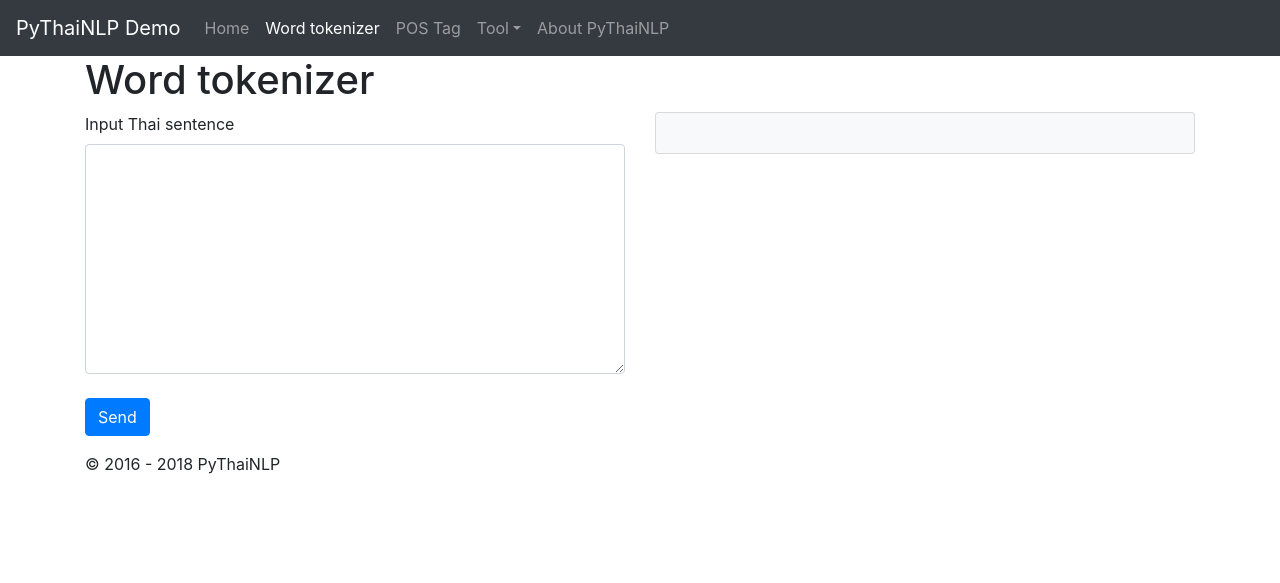
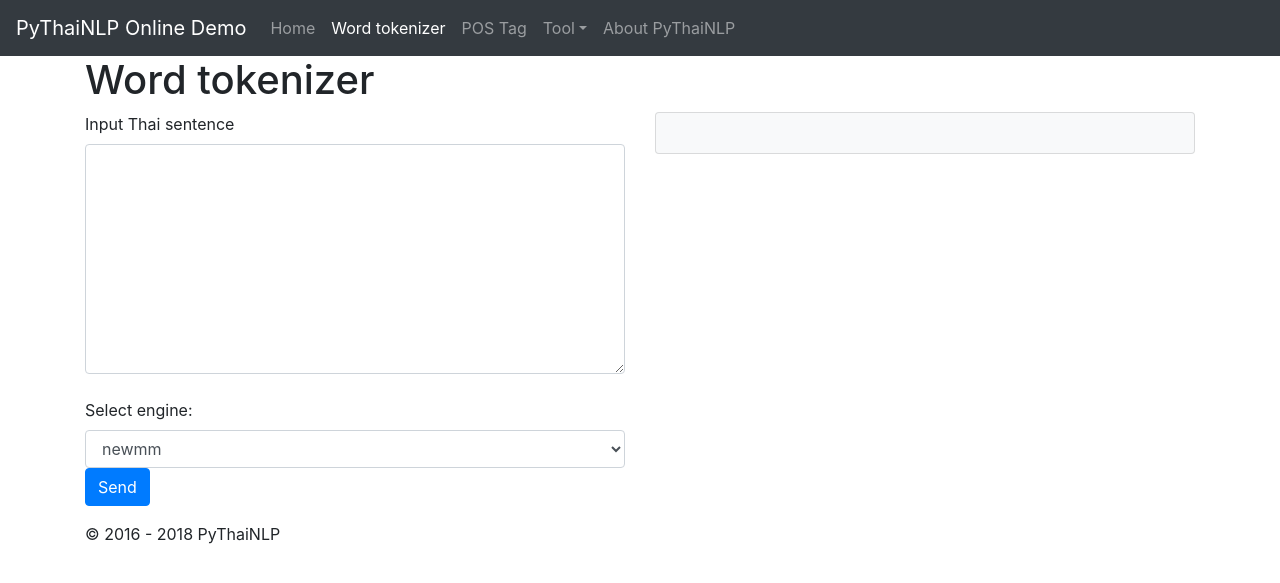
Before and after one commit to PyThaiNLP/pythainlp-webdemo, a Flask app: page /word_tokenizer in a window 1280 px wide. Shown: the top 583 px of the page. Run offline with Flask 2, Linux system fonts and the light colour scheme; some libraries are stand-ins or nearby versions.

Commit message:
save word tokenizer engine

```diff
--- a/main.py
+++ b/main.py
@@ -46,7 +46,8 @@ def about_web():
 @app.route('/api/word_tokenizer', methods=["GET"])
 def word_tokenizer_api():
 	sent = request.args.get('sent', 0, type=str)
-	txt='|'.join(word_tokenize(sent)).replace('|<|br|>|','<br>')
+	engine = request.args.get('engine', 0, type=str)
+	txt='|'.join(word_tokenize(sent,engine)).replace('|<|br|>|','<br>')
 	return jsonify(result=txt)
 
 @app.route('/api/tcc', methods=["GET"])
--- a/templates/about.html
+++ b/templates/about.html
@@ -1,7 +1,10 @@
 {% extends "templates.html" %}
 {% block body %}
  <div class="container">
-	<h1>Hello</h1>
+	<h1>About PyThaiNLP</h1>
+	<br><pre>PyThaiNLP is a python module similar to nltk , but it's working primarily on Thai language instead of English.
+It supports both Python 2.7 and Python 3.</pre>
+<p>GitHub : <a href="https://github.com/PyThaiNLP/pythainlp/">https://github.com/PyThaiNLP/pythainlp</a>
 </div>
 {% endblock %}
 {% block runjs %}
--- a/templates/templates.html
+++ b/templates/templates.html
@@ -13,7 +13,7 @@
 
   <body>
     <nav class="navbar navbar-expand-md navbar-dark fixed-top bg-dark">
-      <a class="navbar-brand" href="#">PyThaiNLP Demo</a>
+      <a class="navbar-brand" href="#">PyThaiNLP Online Demo</a>
       <button class="navbar-toggler" type="button" data-toggle="collapse" data-target="#navbarsExampleDefault" aria-controls="navbarsExampleDefault" aria-expanded="false" aria-label="Toggle navigation">
         <span class="navbar-toggler-icon"></span>
       </button>
--- a/templates/word_tokenizer.html
+++ b/templates/word_tokenizer.html
@@ -7,6 +7,14 @@
 	  <div class="form-group">
     <label for="exampleFormControlTextarea1">Input Thai sentence</label>
     <textarea class="form-control" id="sent_text" rows="9"></textarea><br>
+	<label for="sel1">Select engine:</label>
+  <select class="form-control" id="engine1">
+    <option>newmm</option>
+    <option>mm</option>
+    <option>icu</option>
+    <option>longest-matching</option>
+	<option>deepcut</option>
+  </select>
 	<button type="button" class="btn btn-primary" id="send_word">Send</button>
   </div>
     </div>
@@ -23,7 +31,7 @@
 	$("#send_word").click(function() {
       var txt =$('#sent_text').val().replace(/\n/g,'<br>');
 	  $.getJSON('/api/word_tokenizer', {
-				  sent: txt,
+				  sent: txt,engine:$('#engine1').val()
 				}, function(data) {
 				$("#show_word").html(data.result);
 				});
```
Also changed, not shown: templates/index.html (+7 -1 lines).
